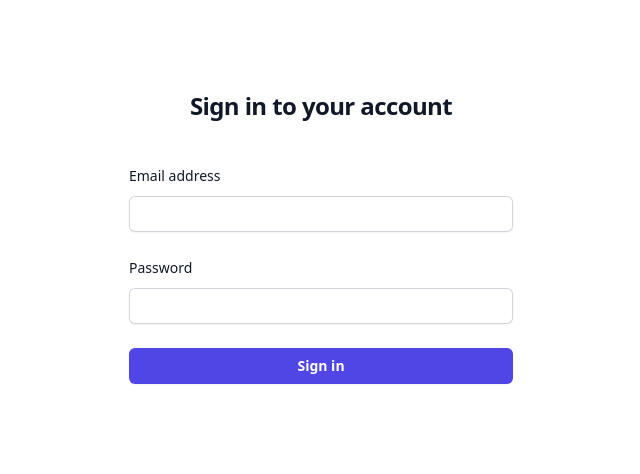
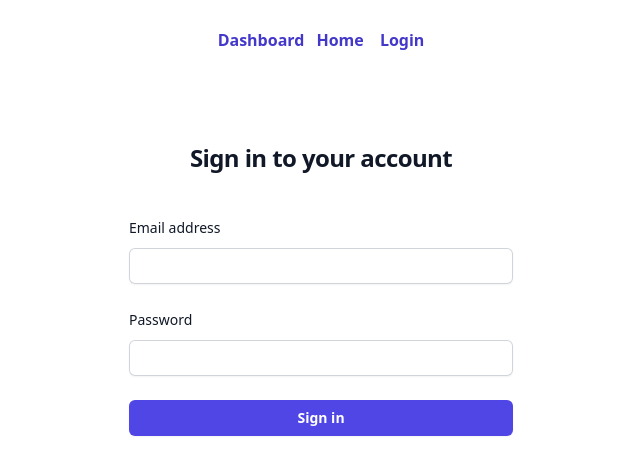
Before and after one commit to gsokolowski/laravel-blog-client, a Vue app: page /login in a window 1280 px wide. Shown: the top 474 px of the page, without its empty margins (319-959 px from the left). Built offline with nearby package versions, Linux system fonts and the light colour scheme.

Commit message:
Logout page done Pinia state  logout and api logout sanctrum

```diff
--- a/src/App.vue
+++ b/src/App.vue
@@ -1,59 +1,49 @@
 <template>
-  <router-view />
-
-  <!-- <h1 class="text-3xl font-bold underline text-red-600">Hello world! axios</h1>
-
-  <div>
-    <p>Click to setup csrf-cookie and login to localhost</p>
-    <button
-      @click="setCookieAndLogin"
-      class="bg-blue-500 text-white px-4 py-2 rounded hover:bg-blue-600"
-    >
-      Click Me to log csrf-cookie
-    </button>
-
-    <button
-      @click="getUserData"
-      class="bg-blue-500 text-white px-4 py-2 rounded hover:bg-blue-600"
-    >
-      Get User data
-    </button>
-  </div> -->
+  <div class="flex justify-center pt-7">
+    <div class="space-x-3">
+      <RouterLink class="font-bold hover:text-blue-500 text-indigo-700" to="/dashboard">Dashboard</RouterLink>
+      <RouterLink class="font-bold hover:text-blue-500 text-indigo-700" to="/">Home</RouterLink>
+      <RouterLink
+        v-if="!store.authenticated"
+        class="font-bold hover:text-blue-500 text-indigo-700"
+        to="/login"
+      >
+        Login
+      </RouterLink>
+      <button
+        v-if="store.authenticated"
+        @click="handleLogout"
+        class="font-bold hover:text-blue-500 text-indigo-700"
+      >
+        Logout
+      </button>
+    </div>
+  </div>
+  <RouterView />
 </template>
 
 <script setup>
-// import axios from "axios";
-// // run this code on button click setCookieAndLogin() asyncronicly
-// const setCookieAndLogin = async () => {
-//   try {
-//     // becouse of async this .get call will be called first
-//     await axios
-//       .get("/sanctum/csrf-cookie")
-//       .then((response) => {
-//         console.log("set sanctum csrf-cookie");
-//       });
+import { userState } from "./stores/user"
+import axios from 'axios';
+import router from './router';
 
-//     // then once csrf-cookie is set that call .post will be called second
-//     await axios
-//       .post("/login", {
-//         email: "greg.sokolowski@email.com",
-//         password: "password",
-//       })
-//       .then((response) => {
-//         console.log("logged in with user credentials");
-//       });
-//   } catch (error) {
-//     console.error("Error during login flow:", error);
-//   }
-// };
 
-// const getUserData = () => {
-//   try {
-//     axios.get("http://localhost:8000/api/user").then((response) => {
-//       console.log(response);
-//     });
-//   } catch (error) {
-//     console.error("Error during getuserData", error);
-//   }
-// };
+const store = userState()
+console.log('user authenticated: '+ store.authenticated)
+
+const handleLogout = async () => {
+  try {
+    await axios.post('/logout') // Fortify logout endpoint should kill cross cookies
+
+    store.logout() // clear local state null user state
+    console.log('user authenticated: '+ store.authenticated)
+    console.log('store.logout() called - redirection to login page')
+
+    // redirect to login page
+    router.push('/login')
+
+  } catch (error) {
+    console.error('Logout failed:', error.response ? error.response.data : error)
+  }
+}
 </script>
--- a/src/router/index.js
+++ b/src/router/index.js
@@ -48,8 +48,7 @@ const router = createRouter({
       path: "/post/update/:id",
       name: "post.update",
       component: UpdatePost,
-    },
-
+    }
   ],
 });
 
--- a/src/stores/user.js
+++ b/src/stores/user.js
@@ -8,6 +8,7 @@ export const userState = defineStore("user", {
   // initial state of user pre login
   state: () => ({
     user: null,
+    authenticated: false,
   }),
   // to access state of user
   getters: {
@@ -38,6 +39,7 @@ export const userState = defineStore("user", {
             if (res.status === 200 && res.data) {
                 // set user state on Pinia
                 this.user = res.data
+                this.authenticated = true
                 console.log(res.data);
                 router.push({name:'dashboard'});
             } else {
@@ -59,6 +61,8 @@ export const userState = defineStore("user", {
     },
     async logout() {
         this.user = null // bring user to initial state of user pre login
+        this.authenticated  = false // no longer authenticated
+        localStorage.removeItem('token') // optional
     }
   },
 });
--- a/src/views/HomeView.vue
+++ b/src/views/HomeView.vue
@@ -1,9 +1,15 @@
-<script setup>
-import TheWelcome from '../components/TheWelcome.vue'
-</script>
-
 <template>
-  <main>
-    <TheWelcome />
+  <main class="flex justify-center flex-col">
+    <div class="w-1/2 mx-auto mt-3 border-b p-4 space-y-4" v-for="post in posts">
+      <h1 class="text-2xl font-mochiy text-teal-600  hover:text-teal-500">
+        Title
+      </h1>
+      <p class="text-gray-500">
+        created at 2025-11-11
+      </p>
+    </div>
   </main>
 </template>
+<script setup>
+
+</script>
```
